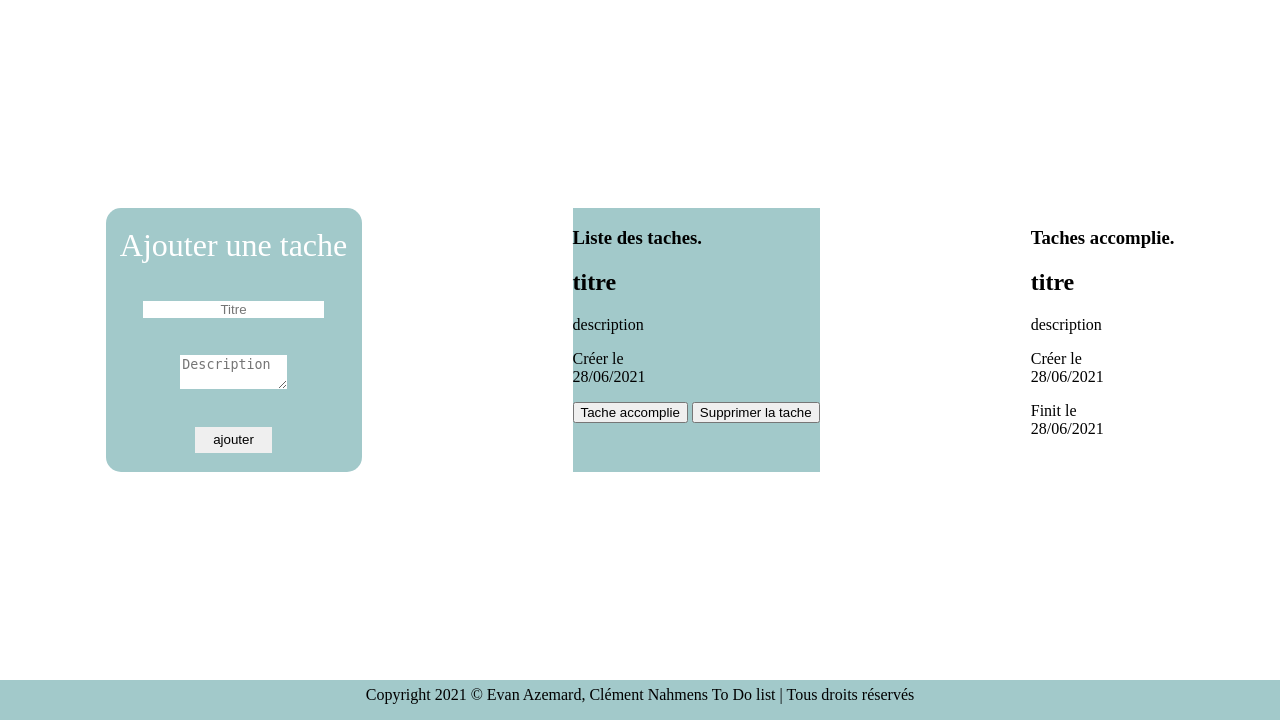
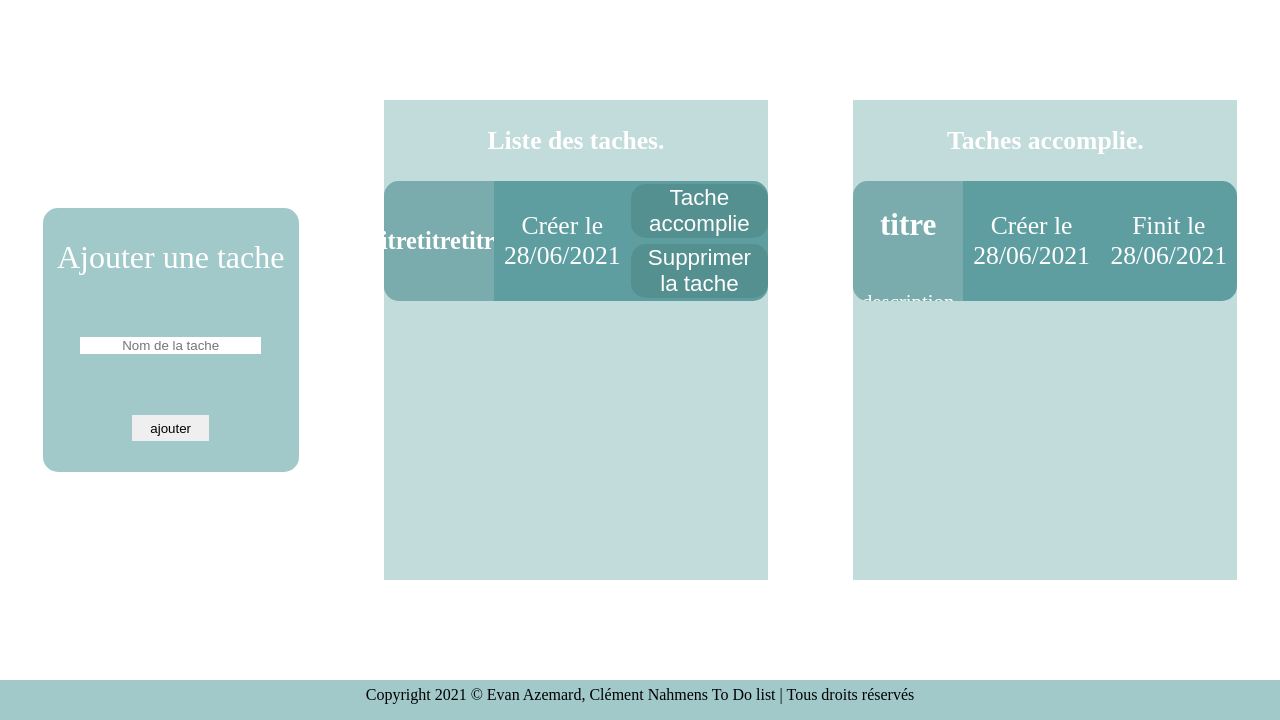
Before and after one commit to evan-azemard/tdl, a PHP site: page /todolist.php in a window 1280 px wide. Shown: the part 80-800 px from the top of the page. Run offline with PHP 8.4, Linux system fonts and the light colour scheme.

Commit message:
page tfl refait

```diff
--- a/style.css
+++ b/style.css
@@ -140,8 +140,19 @@ a{
   align-items: center;
   color: white;
 }
-#art2, #art2{
-  background-color: #a2c9ca;
+
+#art2, #art3{
+  background-color: #c2dbdb;
+  height: 60vh;
+  width: 30%;
+  display: flex;
+  flex-direction: column;
+  overflow: auto;
+}
+#art1{
+  display: flex;
+  flex-direction: column;
+  justify-content: center;
 }
 #tdl_section{
   display: flex;
@@ -154,7 +165,7 @@ a{
   border-radius: 15px;
   background-color: #a2c9ca;
   width: 20vw;
-  height: 100%;
+  height: 55%;
   display: flex;
   flex-direction: column;
   justify-content: space-around;
@@ -181,3 +192,75 @@ input:focus{
 textarea:focus{
     border: solid 1px cadetblue;
 }
+.titre_list{
+  display: flex;
+  justify-content: center;
+
+}
+.h1titre{
+  font-size: 1.6rem;
+  color: white;
+}
+.div_list{
+  width: 100%;
+  display: flex;
+  justify-content: space-between;
+  background-color: cadetblue;
+  border-radius: 15px;
+  height: 15vh;
+}
+.div_list_1{
+  width: 40%;
+  border-bottom-left-radius: 15px;
+  border-top-left-radius: 15px;
+  display: flex;
+  flex-direction: column;
+  justify-content: center;
+  text-align: center;
+  align-items: center;
+  color: white;
+  overflow: auto;
+  font-size: 1.3rem;
+  background-color: rgba(149, 185, 186, 0.54);
+}
+.titre_list2{
+  text-align: center;
+  color: white;
+  font-size: 1.6rem;
+  height: 40%;
+}
+.description_list{
+  height: 50%;
+  overflow: auto;
+  display: flex;
+  justify-content: center;
+  color: white;
+}
+.div_list_2{
+  width: 50%;
+  text-align: center;
+  align-items: center;
+  display: flex;
+  flex-direction: column;
+  justify-content: center;
+  color: white;
+  font-size: 1.6rem;
+}
+.div_list_3{
+  width: 50%;
+  text-align: center;
+  align-items: center;
+  display: flex;
+  flex-direction: column;
+  justify-content: space-around;
+}
+.div_list_3 button{
+  border: none;
+  font-size: 1.4rem;
+  background-color: rgba(67, 113, 114, 0.31);
+  border-radius: 15px;
+  color: white;
+}
+.div_list_3 button:hover{
+  background-color: #a2c9ca;
+}
--- a/todolist.php
+++ b/todolist.php
@@ -24,8 +24,7 @@
         <article id="art1">
             <form method="post" class="form_ajouter" name="form_ajouter">
                 <legend>Ajouter une tache</legend>
-                    <input aria-label="titre" id="titre" placeholder="Titre" name="titre" type="text">
-                    <textarea style="width: 40%" aria-label="description" id="description" placeholder="Description"></textarea>
+                    <input aria-label="titre" id="titre" placeholder="Nom de la tache" name="titre" type="text">
                     <input type="submit" value="ajouter">
             </form>
         </article>
@@ -35,12 +34,7 @@
             </div>
             <div class="div_list">
                 <div class="div_list_1">
-                    <div class="titre_list">
-                        <h2>titre</h2>
-                    </div>
-                    <div class="description_list">
-                        <p>description</p>
-                    </div>
+                        <h1>titretitretitre</h1>
                 </div>
                 <div class="div_list_2">
                     <p>Créer le <br>28/06/2021</p>
```
